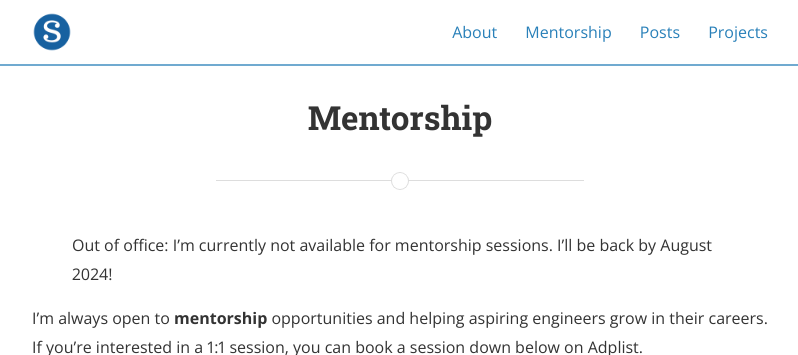
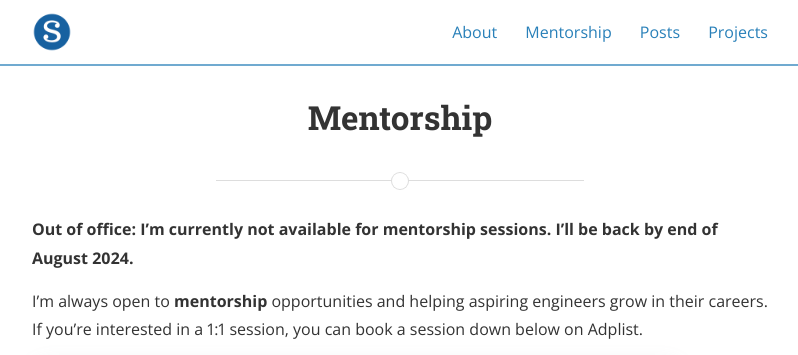
Before and after one commit to ShehabCE/shehabce.github.io, a Jekyll site: the page built from mentorship.md, in a window 1280 px wide and 900 px high, cut to the strip 0-355 px from the top of the window. Shown: the whole strip, without its empty margins (240-1038 px from the left). Built offline with Jekyll 4.4.1, drawn with Linux system fonts in a browser that asks for light colours; nearby versions of some CDN libraries; a style sheet for code colours, icons or effects is not loaded.

Commit message:
Remove old video, update mentorship note

```diff
--- a/mentorship.md
+++ b/mentorship.md
@@ -4,7 +4,7 @@
 permalink: /mentorship/
 ---
 
-> Out of office: I'm currently not available for mentorship sessions. I'll be back by August 2024!
+**Out of office: I'm currently not available for mentorship sessions. I'll be back by end of August 2024.**
 
 I'm always open to **mentorship** opportunities and helping aspiring engineers grow in their careers. If you're interested in a 1:1 session, you can book a session down below on Adplist.
 <section style="height: 496px; box-shadow: rgba(142, 151, 158, 0.15) 0px 4px 19px 0px; border-radius: 16px; overflow: hidden; width: 100%; max-width: 650px;"><iframe src="https://adplist.org/widgets/single-session?src=shehab-abdel-salam&amp;session=38654-mentorship-session" title="Mentorship Session" width="100%" height="100%" loading="lazy" style="border: 0px;"></iframe></section>
--- a/projects.html
+++ b/projects.html
@@ -100,9 +100,6 @@
     then tracks its path from the center of that object.
   </span>
   <p align="center"><emp>Developed by a team of 2.</emp></p>
-  <video style="display: block; margin: 0 auto" controls>
-    <source src="/assets/projects/ArmTracker.mp4" type="video/mp4" />
-  </video>
 </div>
 
 <hr />
```
